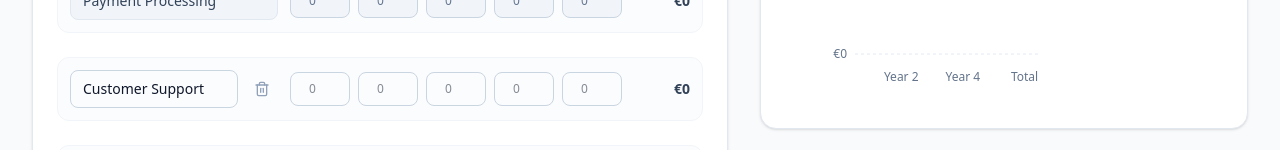
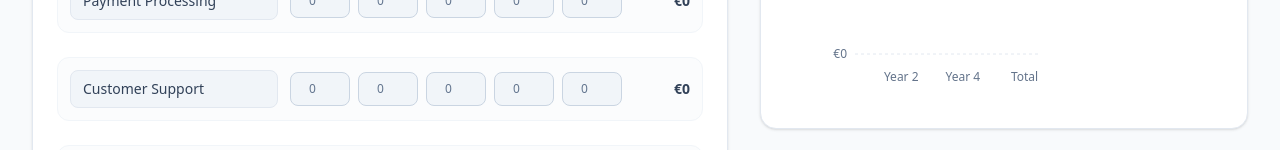
Before and after one commit to hlx-collab/Business-Project-The-Lisbon-MBA, a React (Vite) app: page / in a window 1280 px wide. Shown: the part 802-952 px from the top of the page. Built offline with nearby package versions, Linux system fonts and the light colour scheme.

Commit message:
feat: Refactor platform metrics to support cost segmentation
Update platform metrics to distinguish between provider and owner costs for customer acquisition and support. This change enhances the granularity of financial tracking by allowing for more specific cost analysis.

```diff
--- a/src/App.tsx
+++ b/src/App.tsx
@@ -22,13 +22,20 @@ export default function App() {
       { id: '4', name: '% of bookings commission', amounts: ['', '', '', '', ''], isPermanent: true },
       { id: '5', name: 'Monthly Subscription fee', amounts: ['', '', '', '', ''], isPermanent: true },
       { id: '6', name: '# of yearly bookings per pet owners', amounts: ['', '', '', '', ''], isPermanent: true },
-      { id: '7', name: 'Unit Customer acquisition costs', amounts: ['', '', '', '', ''], isPermanent: true }
+      { id: 'cac-providers', name: 'Unit CAC - Providers', amounts: ['', '', '', '', ''], isPermanent: true },
+      { id: 'cac-owners', name: 'Unit CAC - Owners', amounts: ['', '', '', '', ''], isPermanent: true },
+      { id: 'cs-providers', name: 'Unit Customer Support cost - Providers', amounts: ['', '', '', '', ''], isPermanent: true },
+      { id: 'cs-owners', name: 'Unit Customer Support cost - Owners', amounts: ['', '', '', '', ''], isPermanent: true }
     ];
     const saved = localStorage.getItem('platformMetricsStreams');
     if (saved) {
       const parsed = JSON.parse(saved);
-      const missing = defaultStreams.filter(ds => !parsed.find((p: any) => p.name === ds.name));
-      return [...parsed, ...missing];
+      const merged = parsed.map((p: any) => {
+        const defaultStream = defaultStreams.find(ds => ds.name === p.name);
+        return defaultStream ? { ...p, isPermanent: defaultStream.isPermanent } : p;
+      });
+      const missing = defaultStreams.filter(ds => !merged.find((p: any) => p.name === ds.name));
+      return [...merged, ...missing];
     }
     return defaultStreams;
   });
@@ -66,37 +73,61 @@ export default function App() {
   }, [chargeBookingFees]);
 
   const [revenueStreams, setRevenueStreams] = useState<FinancialStream[]>(() => {
-    const saved = localStorage.getItem('revenueStreams');
-    return saved ? JSON.parse(saved) : [
+    const defaultStreams = [
       { id: '1', name: 'Monthly Subscriptions', amounts: ['', '', '', '', ''], isPermanent: true },
       { id: '2', name: 'Booking Fees', amounts: ['', '', '', '', ''], isPermanent: true },
       { id: '3', name: 'Others', amounts: ['', '', '', '', ''], isPermanent: true }
     ];
+    const saved = localStorage.getItem('revenueStreams');
+    if (saved) {
+      const parsed = JSON.parse(saved);
+      const merged = parsed.map((p: any) => {
+        const defaultStream = defaultStreams.find(ds => ds.name === p.name);
+        return defaultStream ? { ...p, isPermanent: defaultStream.isPermanent } : p;
+      });
+      const missing = defaultStreams.filter(ds => !merged.find((p: any) => p.name === ds.name));
+      return [...merged, ...missing];
+    }
+    return defaultStreams;
   });
 
   const [variableCostsStreams, setVariableCostsStreams] = useState<FinancialStream[]>(() => {
     const defaultStreams = [
       { id: '1', name: 'Payment Processing', amounts: ['', '', '', '', ''], isPermanent: true },
-      { id: '2', name: 'Customer Support', amounts: ['', '', '', '', ''] },
+      { id: '2', name: 'Customer Support', amounts: ['', '', '', '', ''], isPermanent: true },
       { id: '3', name: 'Customer acquisition costs', amounts: ['', '', '', '', ''], isPermanent: true }
     ];
     const saved = localStorage.getItem('variableCostsStreams');
     if (saved) {
       const parsed = JSON.parse(saved);
-      const missing = defaultStreams.filter(ds => !parsed.find((p: any) => p.name === ds.name));
-      return [...parsed, ...missing];
+      const merged = parsed.map((p: any) => {
+        const defaultStream = defaultStreams.find(ds => ds.name === p.name);
+        return defaultStream ? { ...p, isPermanent: defaultStream.isPermanent } : p;
+      });
+      const missing = defaultStreams.filter(ds => !merged.find((p: any) => p.name === ds.name));
+      return [...merged, ...missing];
     }
     return defaultStreams;
   });
 
   const [fixedCostsStreams, setFixedCostsStreams] = useState<FinancialStream[]>(() => {
-    const saved = localStorage.getItem('fixedCostsStreams');
-    return saved ? JSON.parse(saved) : [
+    const defaultStreams = [
       { id: '1', name: 'Rent', amounts: ['', '', '', '', ''] },
       { id: '2', name: 'Salaries', amounts: ['', '', '', '', ''] },
       { id: '3', name: 'Advertisement', amounts: ['', '', '', '', ''], isPermanent: true },
       { id: '4', name: 'IT R&D and Support', amounts: ['', '', '', '', ''], isPermanent: true }
     ];
+    const saved = localStorage.getItem('fixedCostsStreams');
+    if (saved) {
+      const parsed = JSON.parse(saved);
+      const merged = parsed.map((p: any) => {
+        const defaultStream = defaultStreams.find(ds => ds.name === p.name);
+        return defaultStream ? { ...p, isPermanent: defaultStream.isPermanent } : p;
+      });
+      const missing = defaultStreams.filter(ds => !merged.find((p: any) => p.name === ds.name));
+      return [...merged, ...missing];
+    }
+    return defaultStreams;
   });
 
   useEffect(() => {
@@ -182,7 +213,8 @@ export default function App() {
     if (stream.id === '3' || stream.name === 'Customer acquisition costs') {
       const providersStream = platformMetricsStreams.find(s => s.id === '1' || s.name === 'Number of providers in the platform');
       const ownersStream = platformMetricsStreams.find(s => s.id === '2' || s.name === 'Number of owners in the platform');
-      const unitCacStream = platformMetricsStreams.find(s => s.id === '7' || s.name === 'Unit Customer acquisition costs');
+      const unitCacProvidersStream = platformMetricsStreams.find(s => s.id === 'cac-providers' || s.name === 'Unit CAC - Providers');
+      const unitCacOwnersStream = platformMetricsStreams.find(s => s.id === 'cac-owners' || s.name === 'Unit CAC - Owners');
 
       const amounts = years.map(y => {
         const currentProviders = Number(providersStream?.amounts[y]) || 0;
@@ -193,9 +225,26 @@ export default function App() {
         const newProviders = Math.max(0, currentProviders - prevProviders);
         const newOwners = Math.max(0, currentOwners - prevOwners);
 
-        const unitCac = Number(unitCacStream?.amounts[y]) || 0;
+        const unitCacProviders = Number(unitCacProvidersStream?.amounts[y]) || 0;
+        const unitCacOwners = Number(unitCacOwnersStream?.amounts[y]) || 0;
 
-        return (newProviders + newOwners) * unitCac;
+        return (newProviders * unitCacProviders) + (newOwners * unitCacOwners);
+      });
+      return { ...stream, amounts, isCalculated: true };
+    }
+    if (stream.id === '2' || stream.name === 'Customer Support') {
+      const providersStream = platformMetricsStreams.find(s => s.id === '1' || s.name === 'Number of providers in the platform');
+      const ownersStream = platformMetricsStreams.find(s => s.id === '2' || s.name === 'Number of owners in the platform');
+      const unitSupportProvidersStream = platformMetricsStreams.find(s => s.id === 'cs-providers' || s.name === 'Unit Customer Support cost - Providers');
+      const unitSupportOwnersStream = platformMetricsStreams.find(s => s.id === 'cs-owners' || s.name === 'Unit Customer Support cost - Owners');
+
+      const amounts = years.map(y => {
+        const providers = Number(providersStream?.amounts[y]) || 0;
+        const owners = Number(ownersStream?.amounts[y]) || 0;
+        const unitCostProviders = Number(unitSupportProvidersStream?.amounts[y]) || 0;
+        const unitCostOwners = Number(unitSupportOwnersStream?.amounts[y]) || 0;
+
+        return (providers * unitCostProviders) + (owners * unitCostOwners);
       });
       return { ...stream, amounts, isCalculated: true };
     }
```
